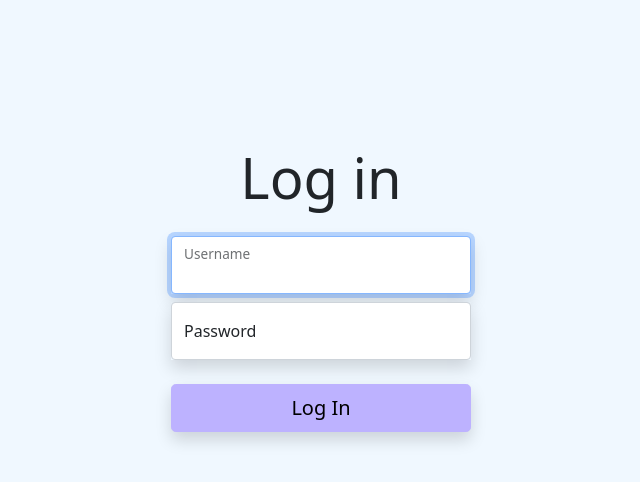
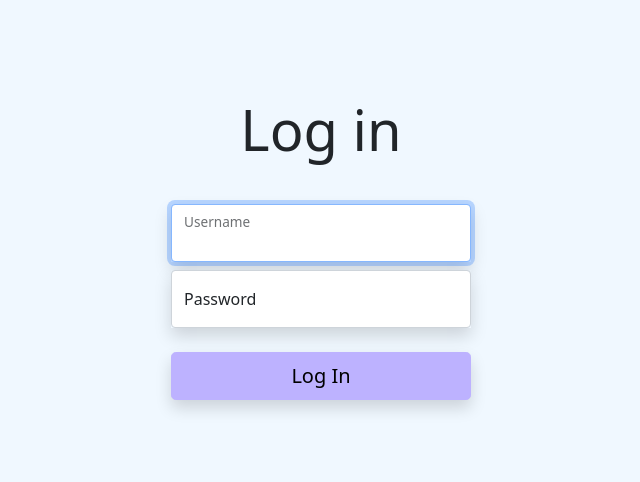
Before and after one commit to grglcy/borg-web, a Django app: page /login/ in a window 1280 px wide. Shown: the part 56-538 px from the top of the page, without its empty margins (319-959 px from the left). Run offline with Django 3.2, Linux system fonts and the light colour scheme; style sheets or scripts are compiled from the project's sources; some libraries are stand-ins or nearby versions.

Commit message:
Set padding correctly

```diff
--- a/borgweb/templates/registration/login.html
+++ b/borgweb/templates/registration/login.html
@@ -16,8 +16,8 @@
         }
 
         .vertical-center {
-            min-height: 70%;
-            min-height: 70vh;
+            min-height: 60%;
+            min-height: 60vh;
 
             display: flex;
             align-items: center;
@@ -30,10 +30,11 @@
 {% block body %}
 
 <div class="container vertical-center justify-content-center">
-      <form method="post" class="text-center mx-auto">
+    <div>
+    <h1 class="display-4 fw-normal align-bottom text-center">Log in</h1>
+      <form method="post" class="mx-auto pt-4">
         {% csrf_token %}
         <!--    <img class="mb-4" src="" alt="" width="" height="">-->
-        <h1 class="display-4 mb-4 fw-normal">Log in</h1>
 
         <div class="shadow form-floating my-2">
             <input class="form-control" placeholder="Username" type="text" name="username" autofocus=""
@@ -51,6 +52,7 @@
 
         <button class="shadow w-100 btn btn-lg btn-secondary" type="submit">Log In</button>
     </form>
+        </divclass>
 </div>
 
 {% endblock %}
```
